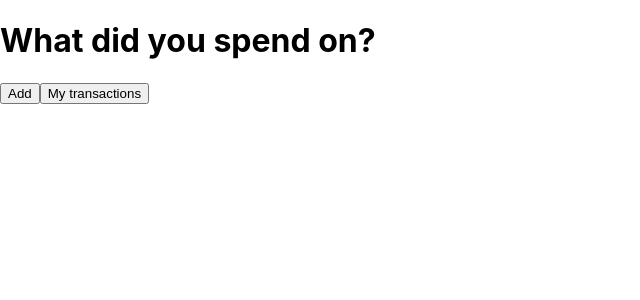
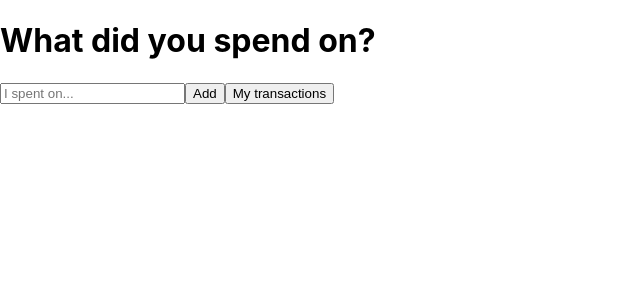
Before and after one commit to julianfssen/wejimat, a React (Create React App) app in the folder client/: page / in a window 1280 px wide. Shown: the top 300 px of the page, without its empty margins (0-640 px from the left). Built offline with nearby package versions, Linux system fonts and the light colour scheme.

Commit message:
Added submit button to add transactions

```diff
--- a/client/src/components/Transaction.js
+++ b/client/src/components/Transaction.js
@@ -10,15 +10,34 @@ function Transaction() {
 			.then(txns => setTransactions(txns))
 	}
 
+	const handleSubmit = (e) => {
+		e.preventDefault();
+		console.log(textInput);
+	}
+
 	return (
 		<div>
 			<h1>What did you spend on?</h1>
-			<button>Add</button>
-			<button
-				onClick={() => callApi('http://localhost:3000/api/v1/transactions')}
-			>
-			  My transactions
-			</button>
+			<form onSubmit={handleSubmit}>
+			  <input
+			  	type='text'
+			  	name='transaction'
+			    placeholder='I spent on...'
+			  	value={textInput}
+			  	onChange={e => setTextInput(e.target.value)}
+			  >
+			  </input>
+			  <button
+					type='submit'
+			  >
+			    Add
+			  </button>
+			  <button
+			  	onClick={() => callApi('http://localhost:3000/api/v1/transactions')}
+			  >
+			    My transactions
+			  </button>
+			</form>
 			<div>
 				<ul>
 					{transactions.map(txn => <li key={txn.id}>{txn.name}</li>)}
```
Also changed, not shown: 1 other file (tests, documents, lock files or other folders).
